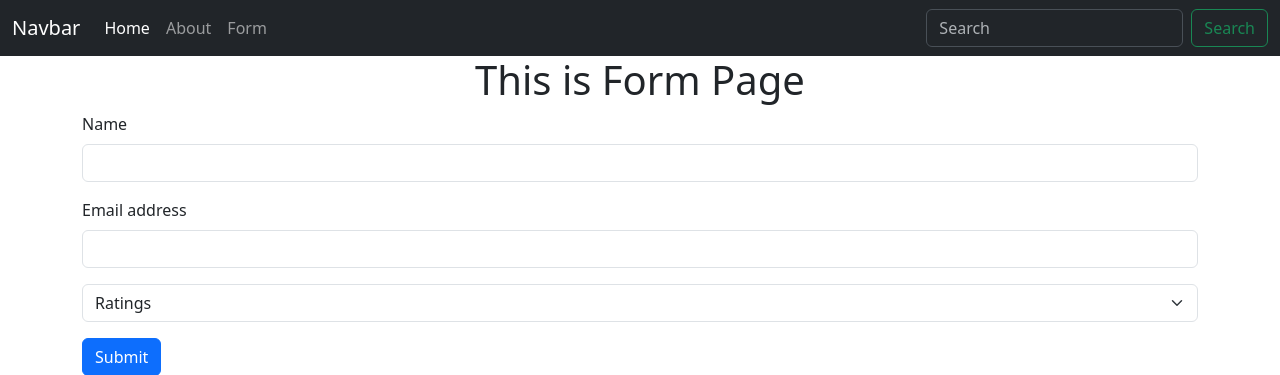
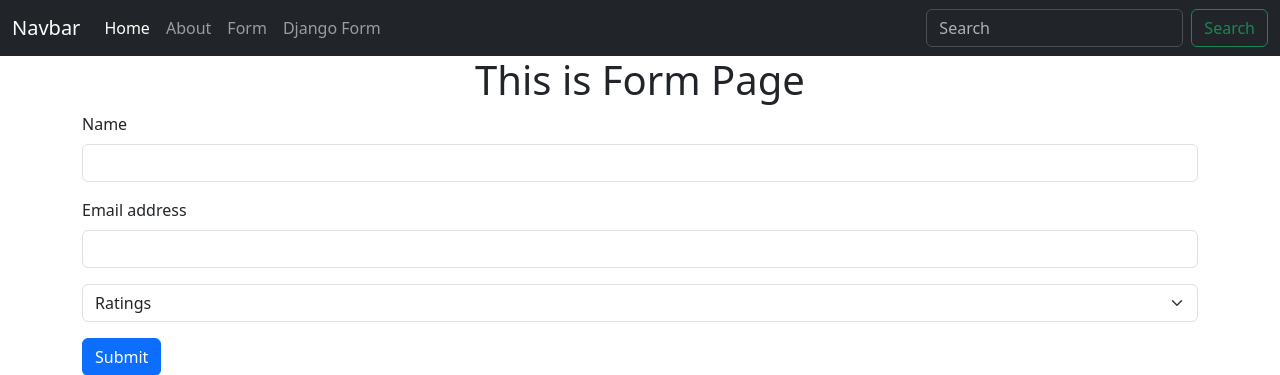
Before and after one commit to Andrew-Velox/Django-Course, a Django app: page /form/ in a window 1280 px wide. Shown: the top 375 px of the page. Run offline with Django 5.2, Linux system fonts and the light colour scheme.

Commit message:
Introduction to Django Build in forms

```diff
--- /dev/null
+++ b/project_5/first_app/forms.py
@@ -0,0 +1,5 @@
+from django import forms
+
+class makeForm(forms.Form):
+    name = forms.CharField(label="UserName")
+    email = forms.EmailField()
--- a/project_5/first_app/urls.py
+++ b/project_5/first_app/urls.py
@@ -5,4 +5,5 @@ urlpatterns = [
     path('', views.home, name='homepage'),
     path('about/', views.about, name='aboutpage'),
     path('form/', views.form, name='formpage'),
+    path('django_form/', views.django_form, name='django_form'),
 ]
--- a/project_5/first_app/views.py
+++ b/project_5/first_app/views.py
@@ -1,5 +1,5 @@
 from django.shortcuts import render
-
+from . forms import makeForm
 # Create your views here.
 def home(request):
     return render(request, "first_app/home.html")
@@ -21,3 +21,9 @@ def about(request):
 def form(request):
 
     return render(request,"first_app/form.html")
+
+def django_form(request):
+    form = makeForm(request.POST)
+    if form.is_valid():
+        print(form.cleaned_data)
+    return render(request,'first_app/django_form.html',{"form":form})
--- a/project_5/templates/base.html
+++ b/project_5/templates/base.html
@@ -25,6 +25,9 @@
         <li class="nav-item">
           <a class="nav-link" href="{% url 'formpage' %}">Form</a>
         </li>
+        <li class="nav-item">
+          <a class="nav-link" href="{% url 'django_form' %}">Django Form</a>
+        </li>
       </ul>
       <form class="d-flex" role="search">
         <input class="form-control me-2" type="search" placeholder="Search" aria-label="Search"/>
```
Also changed, not shown: project_5/first_app/templates/first_app/django_form.html (added, +13 -0 lines).
